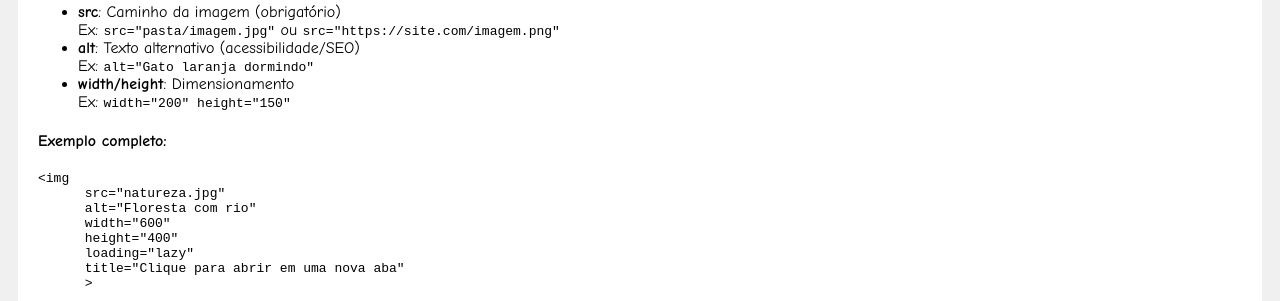
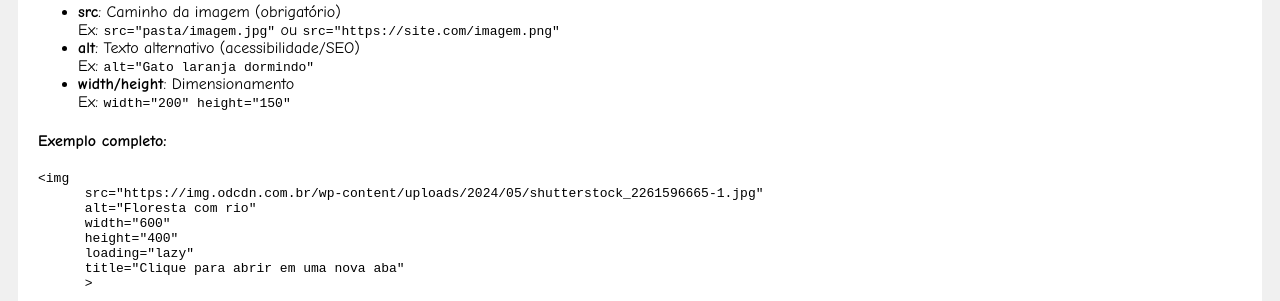
Before and after one commit to oirivaldo/ic-html, a plain HTML site: page index.html in a window 1280 px wide. Shown: the part 5394-5695 px from the top of the page. Drawn offline with Linux system fonts and the light colour scheme.

Commit message:
Update index.html

```diff
--- a/index.html
+++ b/index.html
@@ -351,7 +351,7 @@
 
       <h4>Exemplo completo:</h4>
       <pre><code>&lt;img
-      src="natureza.jpg"
+      src="https://img.odcdn.com.br/wp-content/uploads/2024/05/shutterstock_2261596665-1.jpg"
       alt="Floresta com rio"
       width="600"
       height="400"
```
